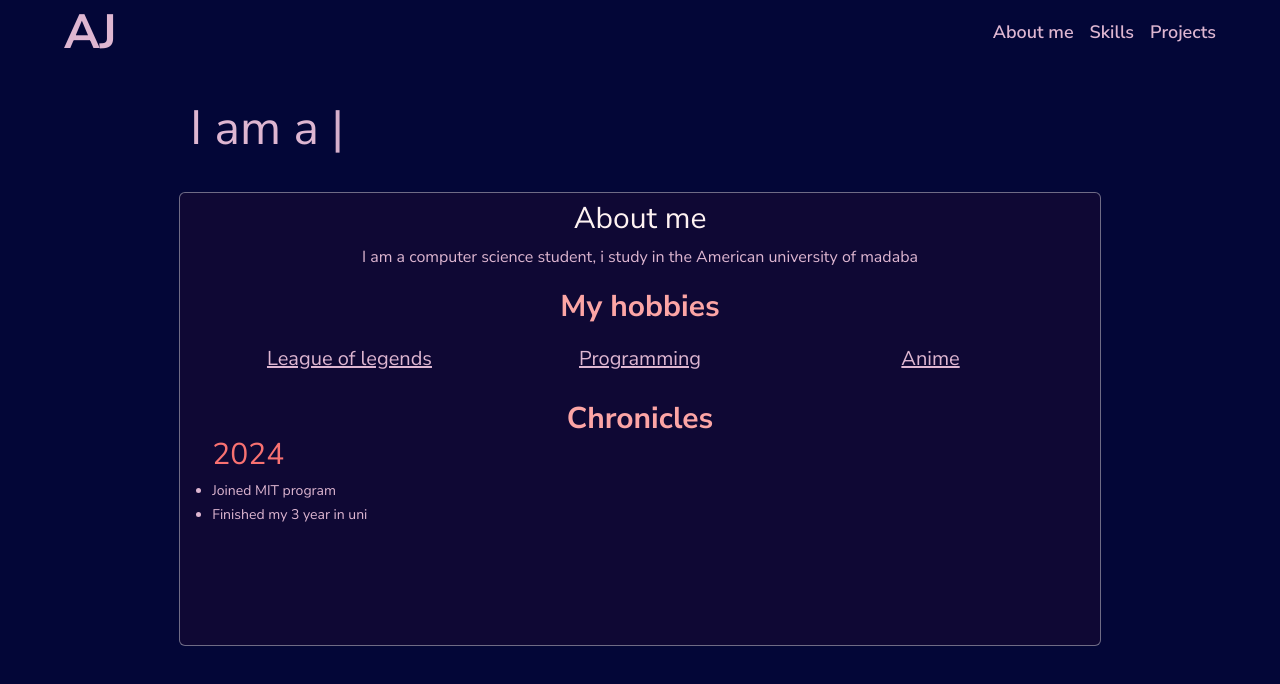
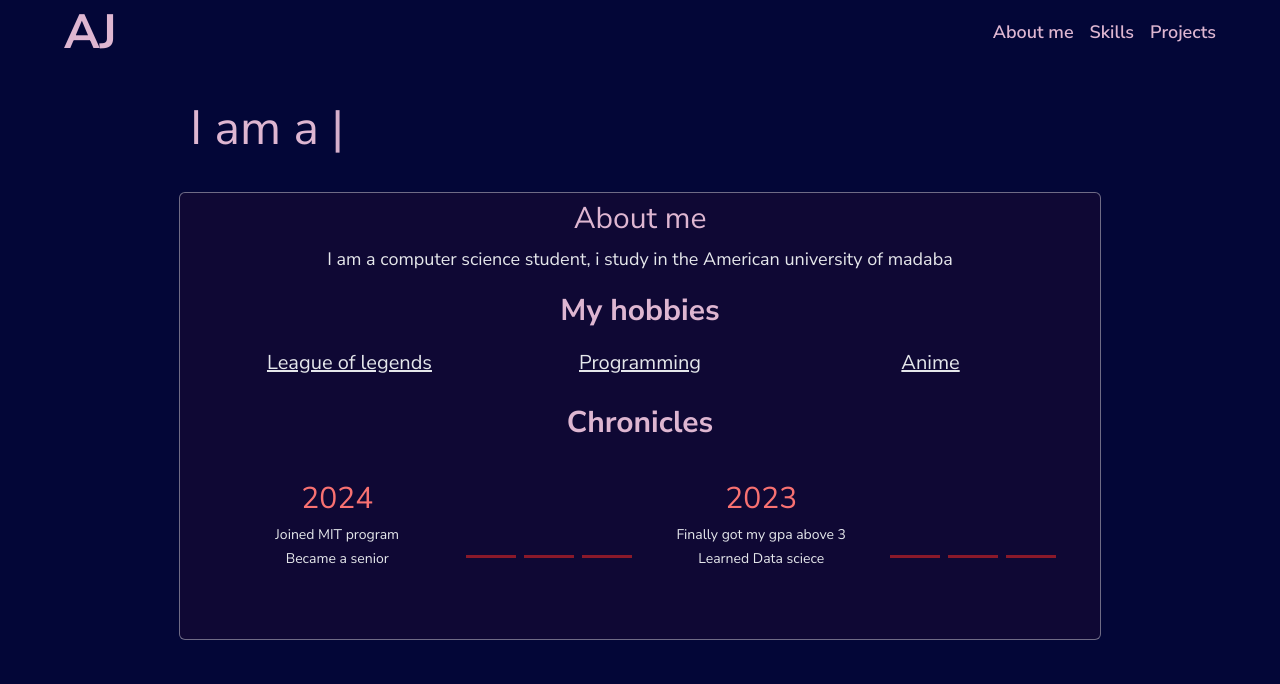
Before and after one commit to araj-abood/my_porot, a React (Vite) app: page / in a window 1280 px wide. Shown: the top 684 px of the page. Built offline with nearby package versions, Linux system fonts and the light colour scheme.

Commit message:
final touches

```diff
--- a/src/components/AboutMe.jsx
+++ b/src/components/AboutMe.jsx
@@ -5,15 +5,13 @@ import HobbiesItem from "./about-me/HobbiesItem";
 function AboutMe() {
   return (
     <div className="w-[80%]  mx-auto px-3 py-2 rounded-md border-white/40 border-[1px] bg-red-900/10">
-      <h2 className="text-center text-3xl text-red-50 mb-2">About me</h2>
+      <h2 className="text-center text-3xl  mb-2">About me</h2>
       <div className="px-3">
-        <h1 className="mb-5 text-center">
+        <h1 className="mb-5 text-center text-gray-200  text-lg">
           I am a computer science student, i study in the American university of
           madaba
         </h1>
-        <h2 className="text-3xl text-center text-red-300 font-bold">
-          My hobbies
-        </h2>
+        <h2 className="text-3xl text-center  font-bold">My hobbies</h2>
 
         <ol className="grid grid-cols-3 mt-5 ">
           <HobbiesItem text={"League of legends"} />
@@ -21,9 +19,7 @@ function AboutMe() {
           <HobbiesItem text={"Anime"} />
         </ol>
       </div>
-      <h2 className="text-3xl text-center text-red-300 font-bold mt-7">
-        Chronicles
-      </h2>
+      <h2 className="text-3xl text-center  font-bold mt-7">Chronicles</h2>
       <AboutMeDetails />
     </div>
   );
--- a/src/components/AboutMeDetails.jsx
+++ b/src/components/AboutMeDetails.jsx
@@ -1,12 +1,28 @@
 import React from "react";
 import AboutmeYear from "./about-me/AboutmeYear";
+import Partition from "./about-me/Partition";
+
+const years = [
+  { year: 2024, done: ["Joined MIT program", "Became a senior"] },
+  { year: 2023, done: ["Finally got my gpa above 3", "Learned Data sciece"] },
+  { year: 2021, done: ["Finished Highschool", "Enrolled to University"] },
+  { year: 2010, done: ["Got my drivers license"] },
+];
 
 function AboutMeDetails() {
   return (
-    <div className="overflow-x-scroll min-h-[200px] px-5 overflow-y-auto red-scroll">
-      <div className="h-1">
-        <AboutmeYear />
-      </div>
+    <div className="overflow-x-scroll flex  mt-10  px-5 overflow-y-auto red-scroll">
+      {years.map((y, index) => {
+        if (index !== years.length - 1) {
+          return (
+            <>
+              <AboutmeYear details={y} />
+              <Partition />
+            </>
+          );
+        }
+        return <AboutmeYear details={y} />;
+      })}
     </div>
   );
 }
--- a/src/components/about-me/AboutmeYear.jsx
+++ b/src/components/about-me/AboutmeYear.jsx
@@ -1,12 +1,13 @@
 import React from "react";
 
-function AboutmeYear() {
+function AboutmeYear({ details }) {
   return (
-    <div>
-      <h2 className="text-3xl text-red-400">2024</h2>
-      <ul className="text-sm list-disc flex flex-col gap-1 mt-2">
-        <li>Joined MIT program </li>
-        <li>Finished my 3 year in uni </li>
+    <div className="min-w-[250px] min-h-[150px] text-center">
+      <h2 className="text-3xl text-red-400">{details.year}</h2>
+      <ul className="text-sm text-gray-200  flex flex-col gap-1 mt-2">
+        {details.done.map((d) => (
+          <li>{d}</li>
+        ))}
       </ul>
     </div>
   );
--- /dev/null
+++ b/src/components/about-me/DottedLines.jsx
@@ -0,0 +1,7 @@
+import React from "react";
+
+function DottedLines() {
+  return <div className="bg-red-600 w-[50px] h-[3px] opacity-60"></div>;
+}
+
+export default DottedLines;
--- a/src/components/about-me/HobbiesItem.jsx
+++ b/src/components/about-me/HobbiesItem.jsx
@@ -2,7 +2,7 @@ import React from "react";
 
 function HobbiesItem({ text }) {
   return (
-    <li className="underline flex justify-center text-xl hover:text-red-400 transition-all duration-300 ">
+    <li className="underline flex text-gray-200 justify-center text-xl hover:text-red-400 transition-all duration-300 ">
       {text}
     </li>
   );
--- /dev/null
+++ b/src/components/about-me/Partition.jsx
@@ -0,0 +1,12 @@
+import React from "react";
+import DottedLines from "./DottedLines";
+
+function Partition() {
+  return (
+    <div className="relative flex justify-center items-center gap-2 mx-1">
+      <DottedLines /> <DottedLines /> <DottedLines />{" "}
+    </div>
+  );
+}
+
+export default Partition;
```
